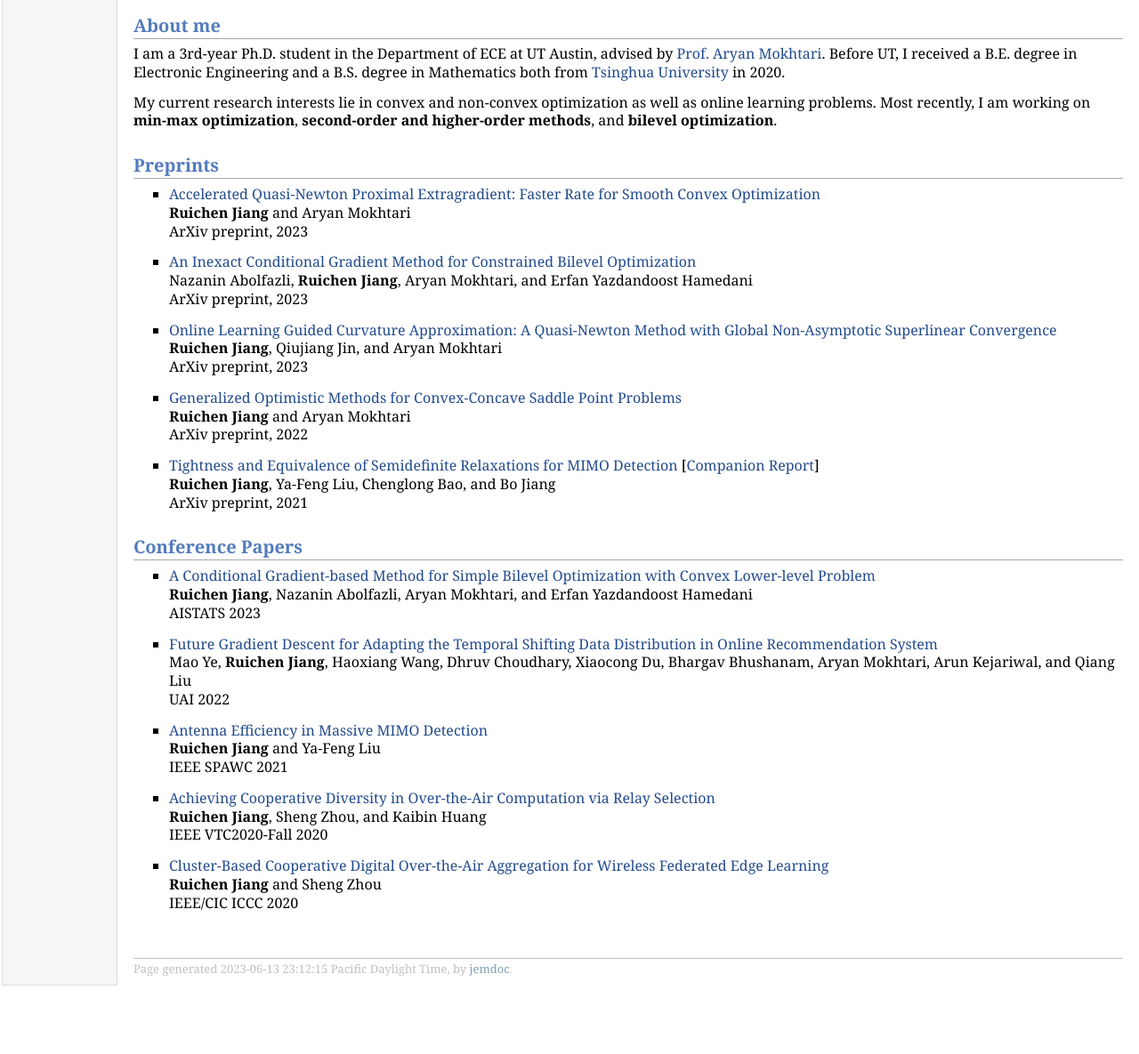
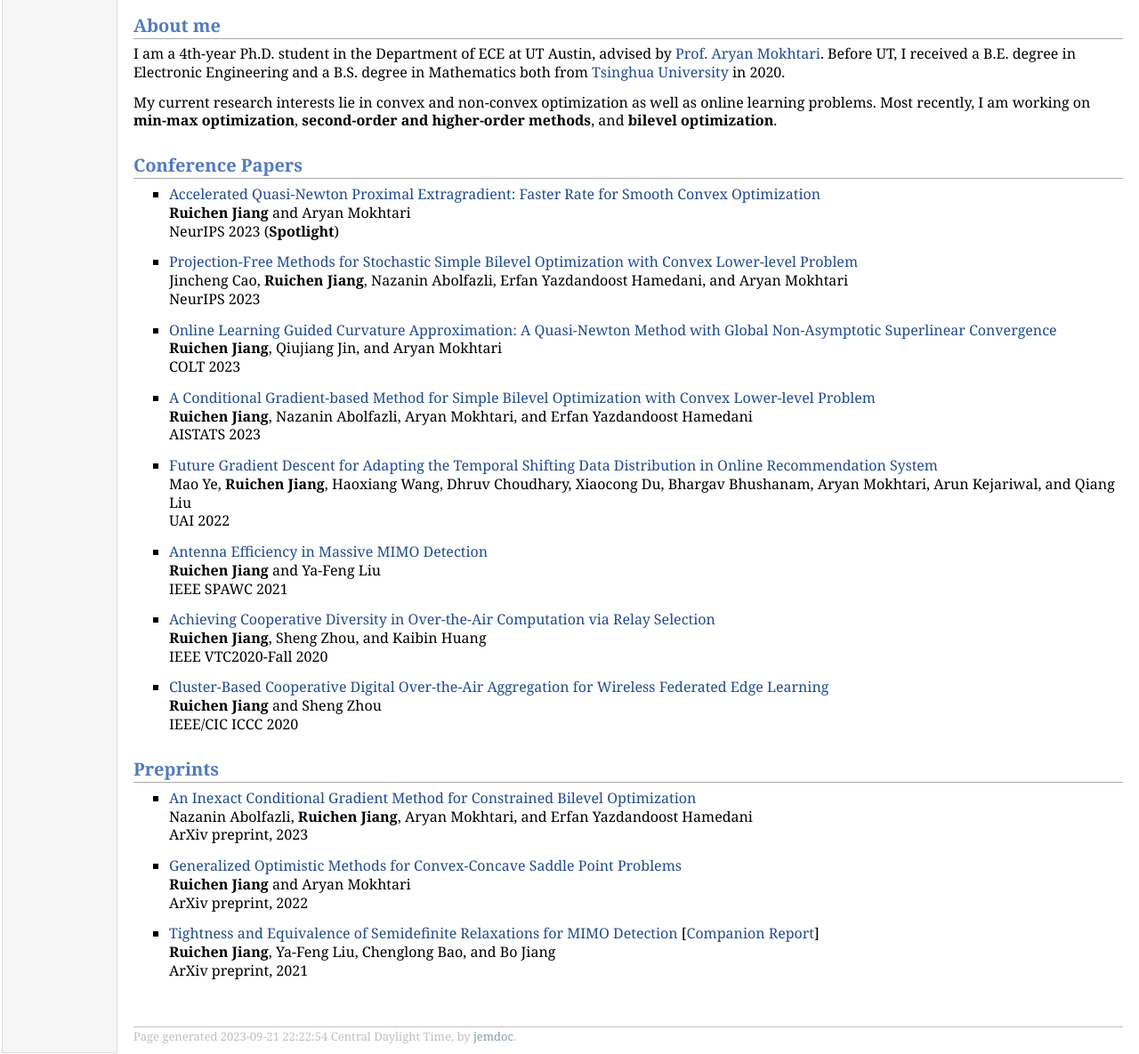
Before and after one commit to Raymond30/raymond30.github.io, a plain HTML site: page index.html in a window 1280 px wide. Shown: the part 278-1463 px from the top of the page at 89% size. Before the commit the page ends 1396 px from the top, so only its background shows below. Drawn offline with Linux system fonts and the light colour scheme.

Commit message:
update neurips paper

```diff
--- a/index.html
+++ b/index.html
@@ -27,42 +27,28 @@ E-mail: rjiang [at] utexas [dot] edu <br />
 </p>
 </td></tr></table>
 <h2>About me</h2>
-<p>I am a 3rd-year Ph.D. student in the Department of ECE at UT Austin, advised by <a href="https://sites.utexas.edu/mokhtari/">Prof. Aryan Mokhtari</a>.
-Before UT, I received a B.E. degree in Electronic Engineering and a B.S. degree in Mathematics both from
-<a href="https://www.tsinghua.edu.cn/en/">Tsinghua University</a> in 2020.  </p>
+<p>I am a 4th-year Ph.D. student in the Department of ECE at UT Austin, advised by <a href="https://sites.utexas.edu/mokhtari/">Prof. Aryan Mokhtari</a>.
+Before UT, I received a B.E. degree in Electronic Engineering and a B.S. degree in Mathematics both from <a href="https://www.tsinghua.edu.cn/en/">Tsinghua University</a> in 2020.  </p>
 <p>My current research interests lie in convex and non-convex optimization as well as online learning problems. Most recently, I am working on <b>min-max optimization</b>, <b>second-order and higher-order methods</b>, and <b>bilevel optimization</b>. </p>
-<h2>Preprints</h2>
+<h2>Conference Papers</h2>
 <ul>
 <li><p><a href="https://arxiv.org/abs/2306.02212">Accelerated Quasi-Newton Proximal Extragradient: Faster Rate for Smooth Convex Optimization</a> <br />
 <b>Ruichen Jiang</b> and Aryan Mokhtari <br />
-ArXiv preprint, 2023</p>
+NeurIPS 2023 (<b>Spotlight</b>)</p>
 </li>
 </ul>
 <ul>
-<li><p><a href="https://arxiv.org/abs/2306.02429">An Inexact Conditional Gradient Method for Constrained Bilevel Optimization</a> <br />
-Nazanin Abolfazli, <b>Ruichen Jiang</b>, Aryan Mokhtari, and Erfan Yazdandoost Hamedani  <br />
-ArXiv preprint, 2023</p>
+<li><p><a href="https://arxiv.org/abs/2308.07536">Projection-Free Methods for Stochastic Simple Bilevel Optimization with Convex Lower-level Problem</a> <br />
+Jincheng Cao, <b>Ruichen Jiang</b>, Nazanin Abolfazli, Erfan Yazdandoost Hamedani, and Aryan Mokhtari <br />
+NeurIPS 2023</p>
 </li>
 </ul>
 <ul>
 <li><p><a href="https://arxiv.org/abs/2302.08580">Online Learning Guided Curvature Approximation: A Quasi-Newton Method with Global Non-Asymptotic Superlinear Convergence</a> <br />
 <b>Ruichen Jiang</b>, Qiujiang Jin, and Aryan Mokhtari <br />
-ArXiv preprint, 2023</p>
+COLT 2023</p>
 </li>
 </ul>
-<ul>
-<li><p><a href="https://arxiv.org/abs/2202.09674">Generalized Optimistic Methods for Convex-Concave Saddle Point Problems</a> <br />
-<b>Ruichen Jiang</b> and Aryan Mokhtari <br />
-ArXiv preprint, 2022</p>
-</li>
-</ul>
-<ul>
-<li><p><a href="https://arxiv.org/abs/2102.04586">Tightness and Equivalence of Semidefinite Relaxations for MIMO Detection</a> [<a href="http://lsec.cc.ac.cn/~yafliu/Technical_Report_MIMO.pdf">Companion Report</a>] <br />
-<b>Ruichen Jiang</b>, Ya-Feng Liu, Chenglong Bao, and Bo Jiang <br />
-ArXiv preprint, 2021</p>
-</li>
-</ul>
-<h2>Conference Papers</h2>
 <ul>
 <li><p><a href="https://arxiv.org/abs/2206.08868">A Conditional Gradient-based Method for Simple Bilevel Optimization with Convex Lower-level Problem</a> <br />
 <b>Ruichen Jiang</b>, Nazanin Abolfazli, Aryan Mokhtari, and Erfan Yazdandoost Hamedani <br />
@@ -96,9 +82,28 @@ IEEE/CIC ICCC 2020
 </p>
 </li>
 </ul>
+<h2>Preprints</h2>
+<ul>
+<li><p><a href="https://arxiv.org/abs/2306.02429">An Inexact Conditional Gradient Method for Constrained Bilevel Optimization</a> <br />
+Nazanin Abolfazli, <b>Ruichen Jiang</b>, Aryan Mokhtari, and Erfan Yazdandoost Hamedani  <br />
+ArXiv preprint, 2023</p>
+</li>
+</ul>
+<ul>
+<li><p><a href="https://arxiv.org/abs/2202.09674">Generalized Optimistic Methods for Convex-Concave Saddle Point Problems</a> <br />
+<b>Ruichen Jiang</b> and Aryan Mokhtari <br />
+ArXiv preprint, 2022</p>
+</li>
+</ul>
+<ul>
+<li><p><a href="https://arxiv.org/abs/2102.04586">Tightness and Equivalence of Semidefinite Relaxations for MIMO Detection</a> [<a href="http://lsec.cc.ac.cn/~yafliu/Technical_Report_MIMO.pdf">Companion Report</a>] <br />
+<b>Ruichen Jiang</b>, Ya-Feng Liu, Chenglong Bao, and Bo Jiang <br />
+ArXiv preprint, 2021</p>
+</li>
+</ul>
 <div id="footer">
 <div id="footer-text">
-Page generated 2023-06-13 23:12:15 Pacific Daylight Time, by <a href="http://jemdoc.jaboc.net/">jemdoc</a>.
+Page generated 2023-09-21 22:22:54 Central Daylight Time, by <a href="http://jemdoc.jaboc.net/">jemdoc</a>.
 </div>
 </div>
 </td>
```
Also changed, not shown: 1 other file.
